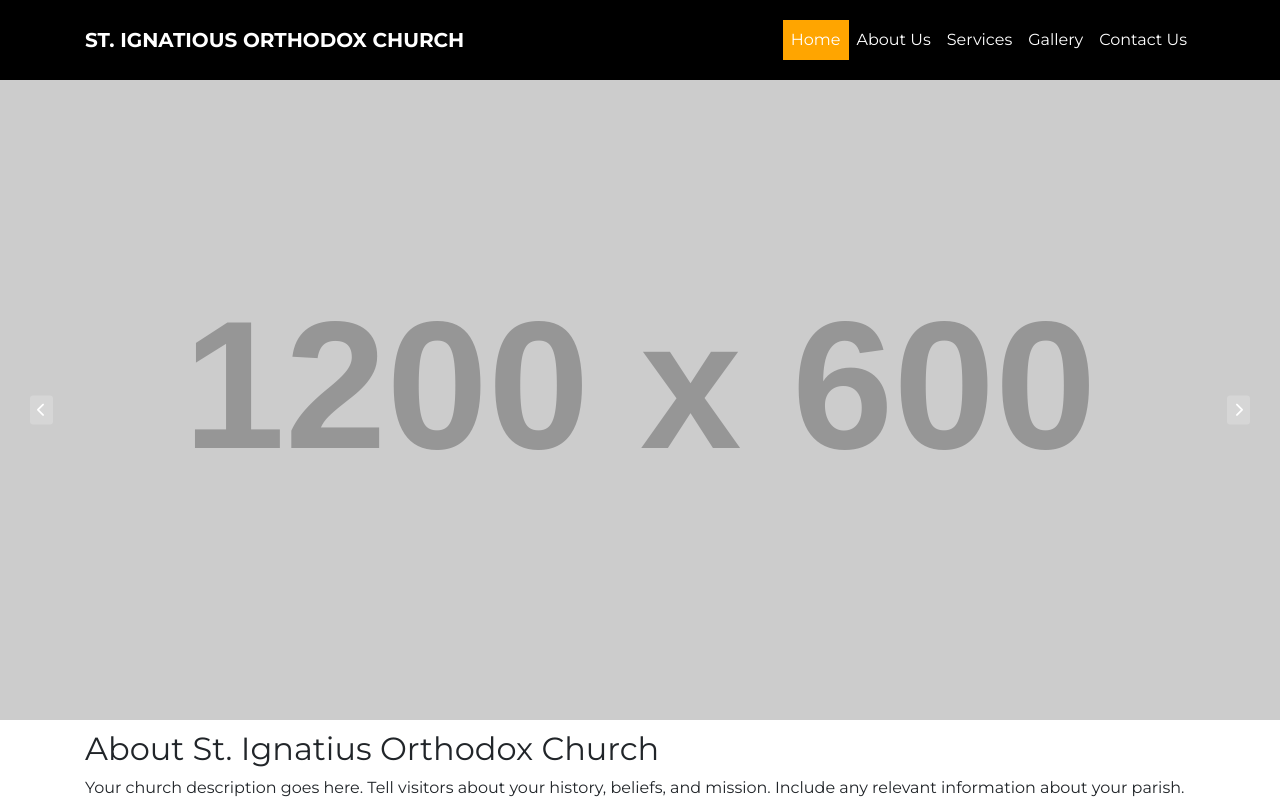
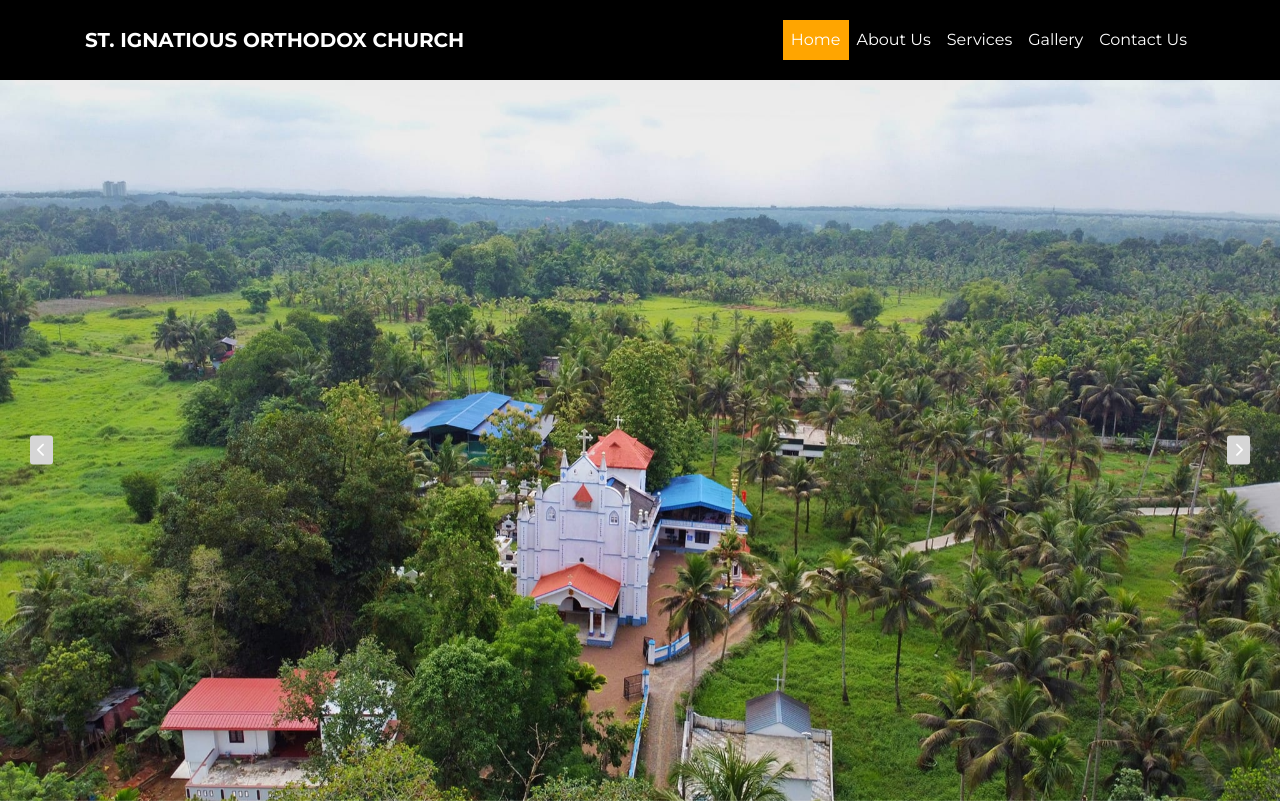
Before and after one commit to roshanjoseph21/st_ignatious_church, a plain HTML site: page index.html in a window 1280 px wide. Shown: the top 803 px of the page. Drawn offline with nearby package versions, Linux system fonts and the light colour scheme; placeholder pictures from the web are drawn by us.

Commit message:
Update index.html

```diff
--- a/index.html
+++ b/index.html
@@ -43,7 +43,7 @@
     <section id="home" class="home">
         <div class="owl-carousel owl-theme">
             <div class="item">
-                <img src="https://via.placeholder.com/1200x600" alt="Image 1">
+                <img src="images/churchskyview.jpg" alt="Image 1">
             </div>
             <div class="item">
                 <img src="https://via.placeholder.com/1200x600" alt="Image 2">
```
